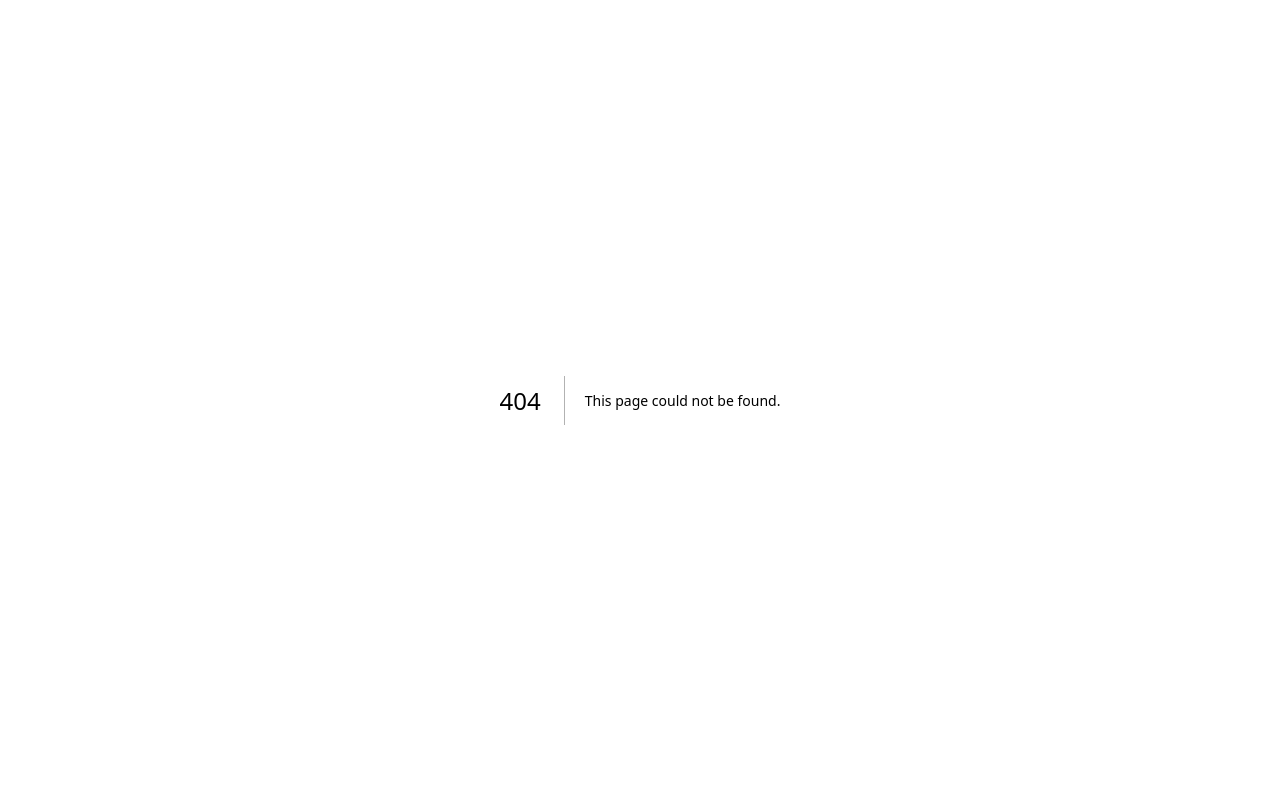
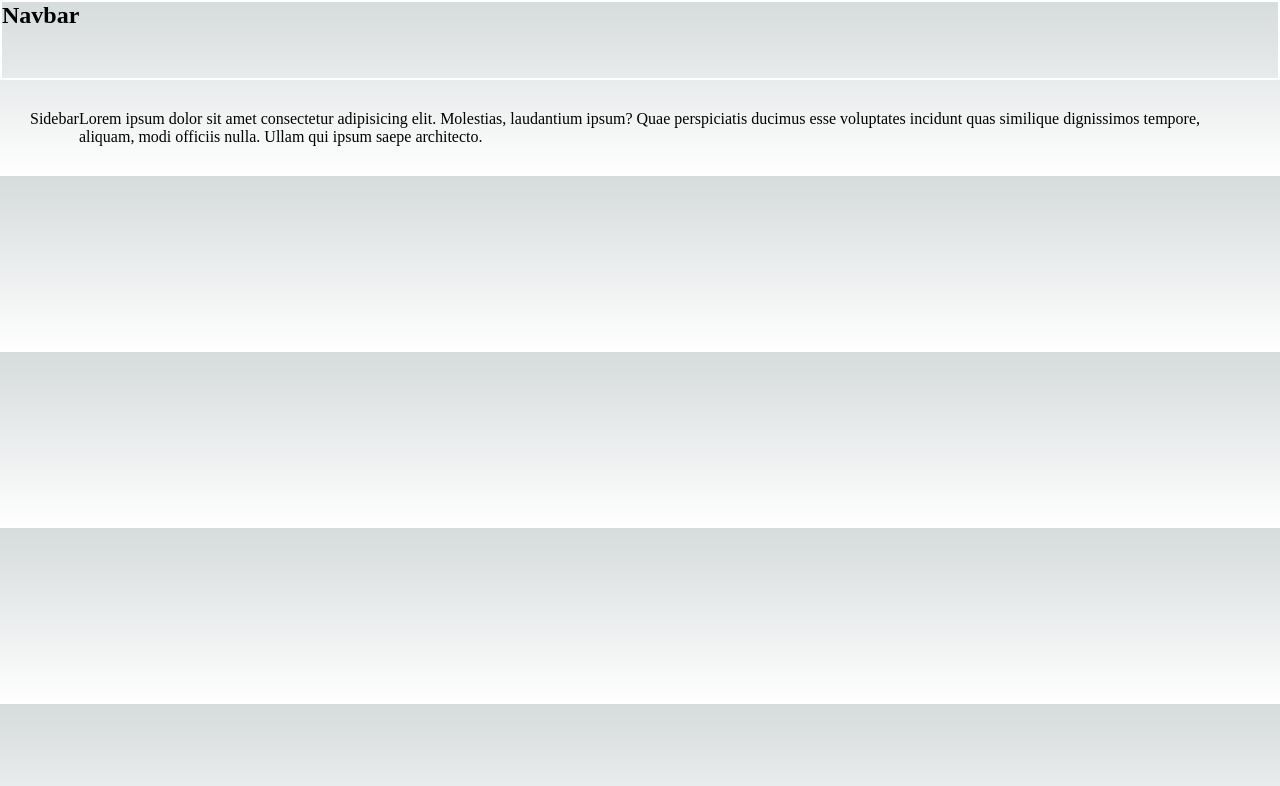
Before and after one commit to algomachine007/hygraph-graphql-reques-codegen, a Next.js app: page /jira in a window 1280 px wide. Before the commit this address had no page. Shown: the top 786 px of the page. Built offline with nearby package versions, Linux system fonts and the light colour scheme.

Commit message:
adding sidebar

```diff
--- a/codegen.ts
+++ b/codegen.ts
@@ -9,7 +9,11 @@ const config: CodegenConfig = {
     "./src/gql/": {
       documents: ["src/**/*.tsx"],
       preset: "client",
+
       plugins: [],
+      config: {
+        fetcher: "graphql-request",
+      },
     },
   },
 };
--- /dev/null
+++ b/src/components/layout/Main.tsx
@@ -0,0 +1,23 @@
+import React from "react";
+import styles from "./style.module.css";
+// draggable sidebar that expands and reduces the content of the sidebar
+// make the drag button in the center
+// put an animation on it
+
+const Main = ({ children }: { children: React.ReactNode }) => {
+  console.log(children);
+
+  return (
+    <header>
+      <>
+        <nav className={styles.navigation}>
+          <h1>Navbar</h1>
+        </nav>
+
+        <div className={styles.wrapper}>{children}</div>
+      </>
+    </header>
+  );
+};
+
+export default Main;
--- /dev/null
+++ b/src/components/layout/style.module.css
@@ -0,0 +1,10 @@
+.navigation {
+  height: 10vh;
+  border: 2px solid rgb(255, 255, 255);
+  display: block;
+}
+
+.wrapper {
+  padding: 30px;
+  display: flex;
+}
--- /dev/null
+++ b/src/components/sidebar/Sidebar.tsx
@@ -0,0 +1,5 @@
+const Sidebar = () => {
+  return <div>Sidebar</div>;
+};
+
+export default Sidebar;
--- /dev/null
+++ b/src/pages/jira.tsx
@@ -0,0 +1,16 @@
+import Main from "@/components/layout/Main";
+import Sidebar from "@/components/sidebar/Sidebar";
+
+const Jira = () => {
+  return (
+    <Main>
+      <Sidebar />
+      Lorem ipsum dolor sit amet consectetur adipisicing elit. Molestias,
+      laudantium ipsum? Quae perspiciatis ducimus esse voluptates incidunt quas
+      similique dignissimos tempore, aliquam, modi officiis nulla. Ullam qui
+      ipsum saepe architecto.
+    </Main>
+  );
+};
+
+export default Jira;
```
